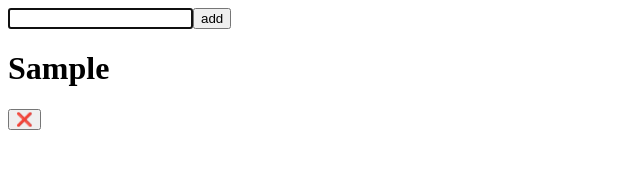
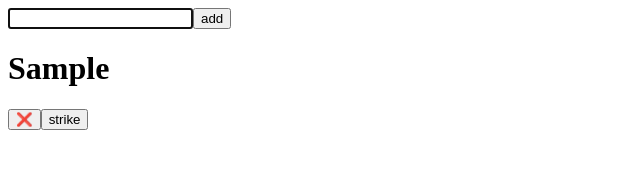
Before and after one commit to anandhu-as/Crud, a React (Vite) app: page / in a window 1280 px wide. Both pictures are taken after typing "Sample" into the empty fields and a click on the button "add". Shown: the top 180 px of the page, without its empty margins (0-640 px from the left). Built offline with nearby package versions, Linux system fonts and the light colour scheme.

Commit message:
strike todos

```diff
--- /dev/null
+++ b/src/Styles/Todo.css
@@ -0,0 +1,3 @@
+.list{
+    text-decoration: line-through;
+}
--- a/src/Todo.jsx
+++ b/src/Todo.jsx
@@ -1,16 +1,27 @@
-import React from 'react'
-import { useRef,useState,useEffect } from 'react';
+import React from "react";
+import "../src/Styles/Todo.css";
+import { useRef, useState, useEffect } from "react";
 const Todo = () => {
-const [inputvalue, setInputValue] = useState("");
+  const [inputvalue, setInputValue] = useState("");
   const [todos, setTodos] = useState([]);
   const handleChange = (event) => setInputValue(event.target.value);
   const randomID = Math.floor(Math.random() * 100);
   const handleClick = () => {
-    setTodos([...todos, { todoValue: inputvalue, id: randomID }]);
+    setTodos([
+      ...todos,
+      { todoValue: inputvalue, id: randomID, status: false },
+    ]);
     setInputValue("");
   };
   const handleDelete = (id) => {
     setTodos(todos.filter((item) => item.id !== id));
+  };
+  const handleComplete = (id) => {
+    const strike = todos.map((list) => {
+      if (list.id === id) return { ...list, status: true };
+      return list;
+    });
+    setTodos(strike);
   };
   const inputRef = useRef();
   {
@@ -28,12 +39,14 @@ const [inputvalue, setInputValue] = useState("");
       <button onClick={handleClick}>add</button>
       {todos.map((item, index) => {
         return (
-          <div key={index}>
+          <div key={index} className={item.status ? "list" : ""}>
             <h1>{item.todoValue} </h1>
             <button onClick={() => handleDelete(item.id)}>❌</button>
+            <button onClick={() => handleComplete(item.id)}>strike</button>
           </div>
         );
       })}
     </div>
-)}
-export default Todo
+  );
+};
+export default Todo;
```
